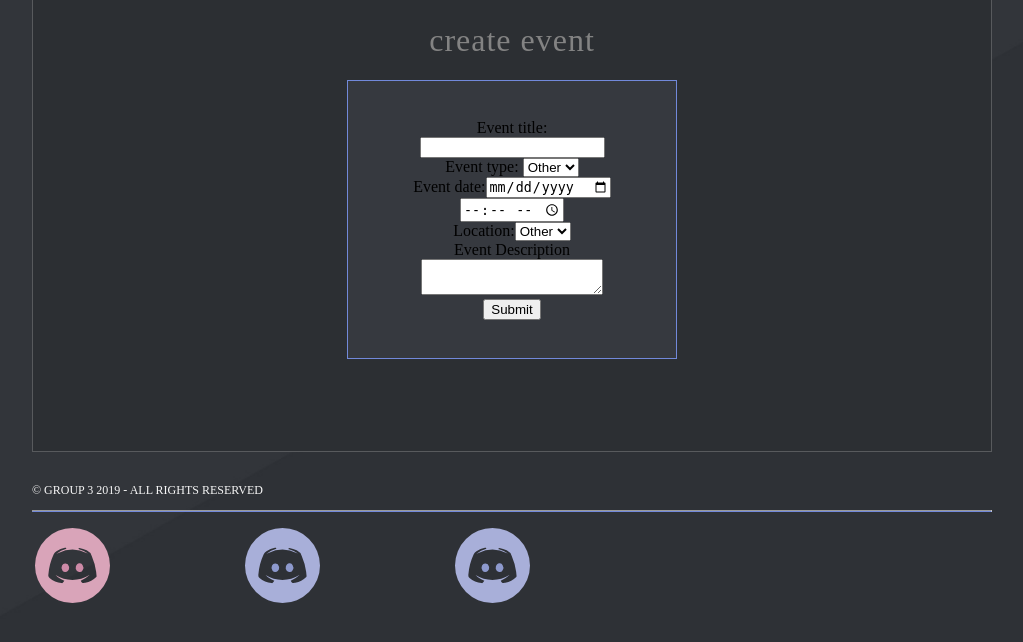
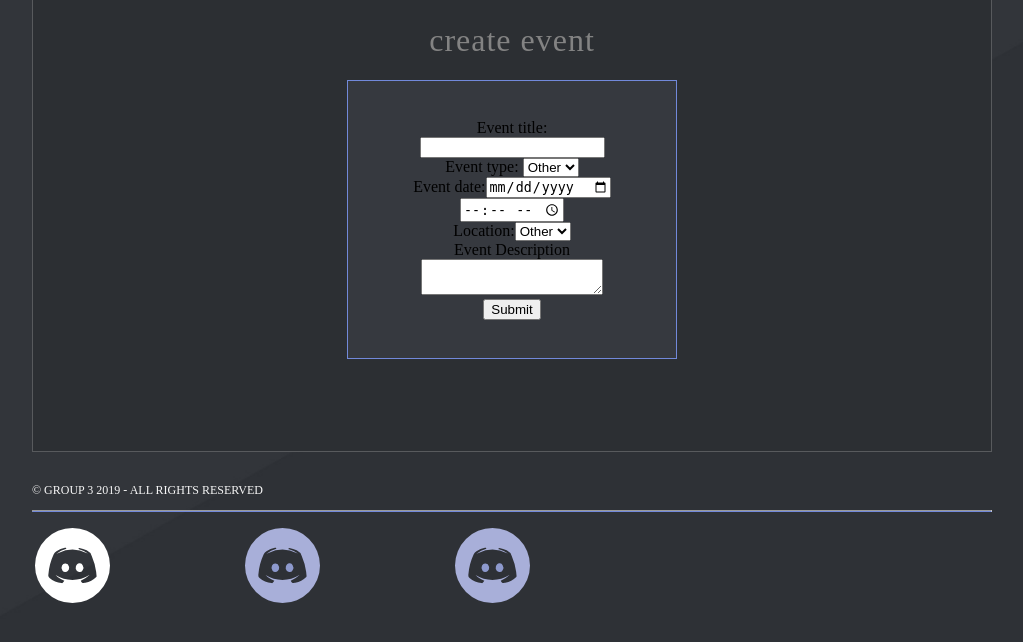
Before and after one commit to yhl234/CyberGrizzlies, a PHP site: page /event.php in a window 1280 px wide, with the pointer over the restyled element. Shown: the part 110-752 px from the top of the page, without its empty margins (128-1151 px from the left). Run offline with PHP 8.4, Linux system fonts and the light colour scheme; data that the repository does not hold is empty.

Commit message:
Update main.css

```diff
--- a/css/main.css
+++ b/css/main.css
@@ -122,7 +122,7 @@ footer ul a {
   text-decoration: none;
 }
 footer ul a:hover {
-  filter: hue-rotate(90deg);
+  filter: brightness(2.4);
 }
 .footer-icon {
   width: 25%;
```
